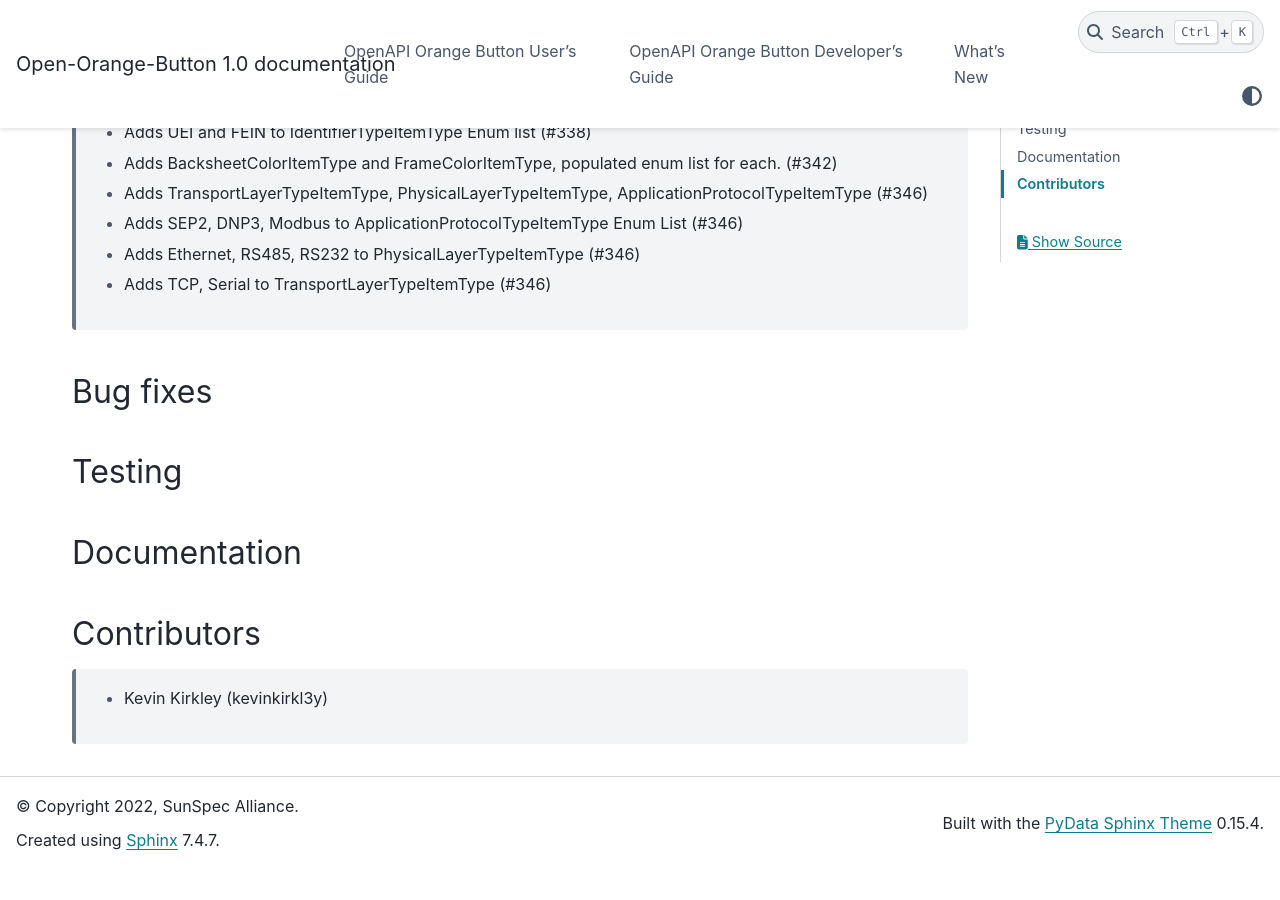
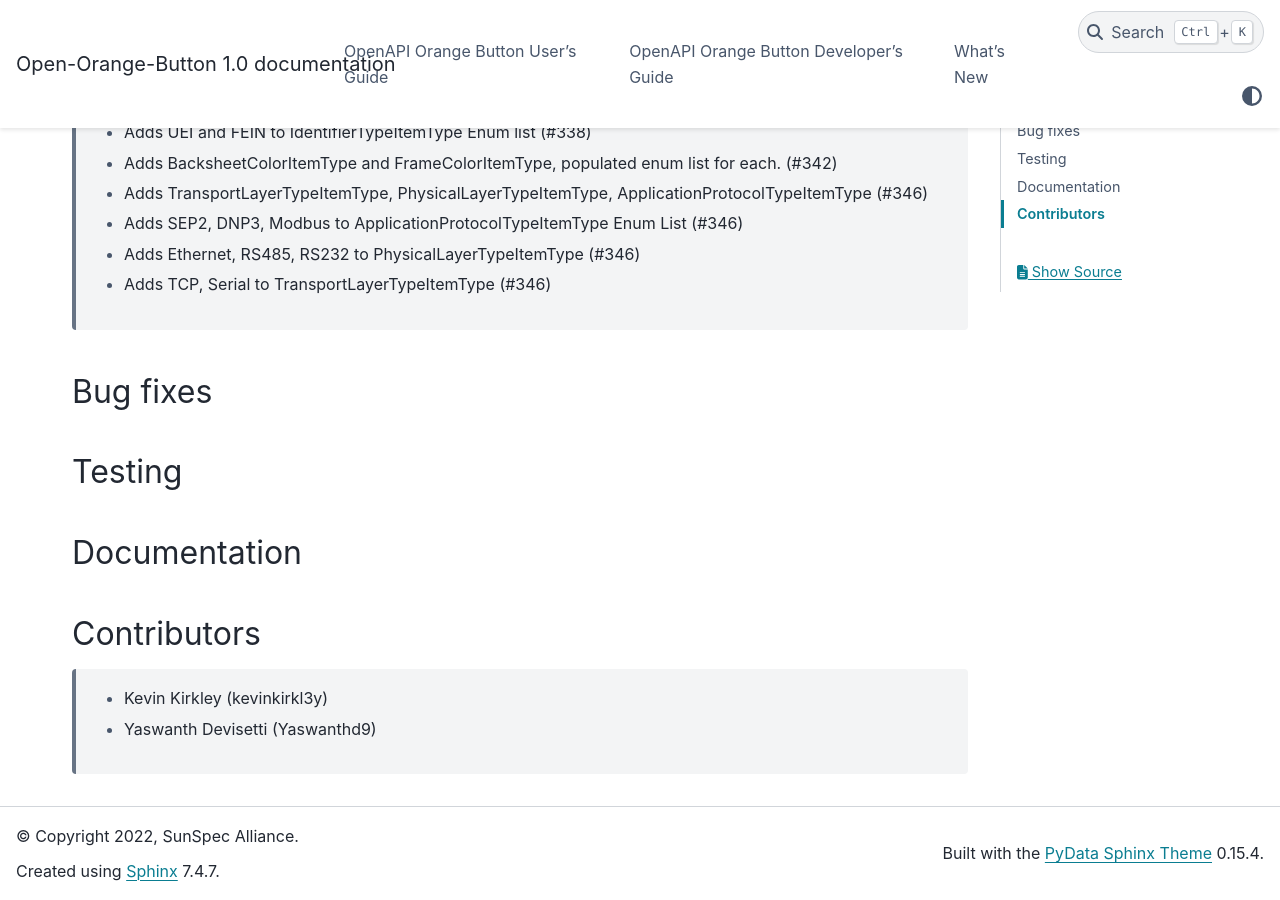
Before and after one commit to Open-Orange-Button/Orange-Button-Taxonomy, a Sphinx documentation site: the page built from docs/sphinx/source/whatsnew/whatsnew_dev.rst, in a window 1280 px wide and 900 px high, scrolled down 1418 px. Built offline with Sphinx 7.4.7 and the PyData theme 0.15.4, drawn with Linux system fonts in a browser that asks for light colours; before the commit the page ends 2288 px from its top, so only the background shows below that.

Commit message:
Updated OpenAPI JSON and whatsnew_dev.rst

```diff
--- a/docs/sphinx/source/whatsnew/whatsnew_dev.rst
+++ b/docs/sphinx/source/whatsnew/whatsnew_dev.rst
@@ -55,3 +55,4 @@ Documentation
 Contributors
 ~~~~~~~~~~~~
  * Kevin Kirkley (kevinkirkl3y)
+ * Yaswanth Devisetti (Yaswanthd9)
```
